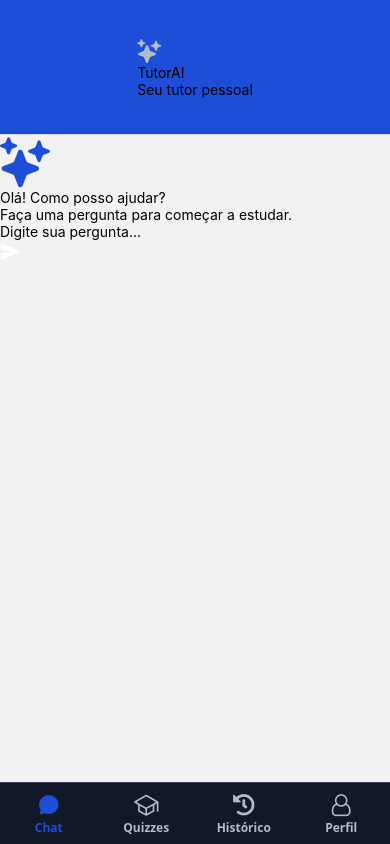
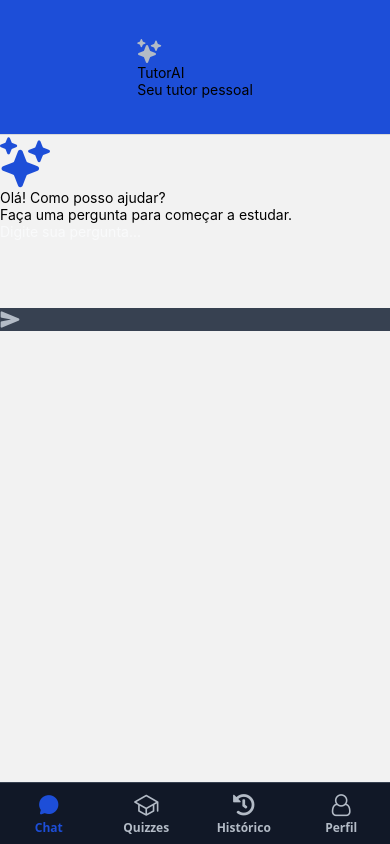
Before and after one commit to VitorValentimSilva/TutorAI, a React Native app: screen /Chat in a window 390 px wide. Built offline with nearby package versions, Linux system fonts and the light colour scheme.

Commit message:
Melhorias visuais na parte do input e do botão.

```diff
--- a/src/components/Button.tsx
+++ b/src/components/Button.tsx
@@ -1,14 +1,38 @@
 import { TouchableOpacity } from "react-native";
 import { Ionicons } from "@expo/vector-icons";
+import { useContext } from "react";
+import { ThemeContext } from "../contexts/ThemeContext";
+import { colors } from "../styles/colors";
 
-export default function Button({ onPress }: { onPress: () => void }) {
+interface ButtonProps {
+  onPress: () => void;
+  disabled?: boolean;
+}
+
+export default function Button({ onPress, disabled = false }: ButtonProps) {
+  const { isDark } = useContext(ThemeContext);
+
   return (
     <TouchableOpacity
       onPress={onPress}
-      className="bg-gray-400 w-12 h-12 rounded-full flex items-center justify-center"
+      disabled={disabled}
+      className={`w-12 h-12 rounded-full flex items-center justify-center`}
+      style={{
+        backgroundColor: disabled
+          ? isDark
+            ? colors.borderDark
+            : colors.borderLight
+          : isDark
+            ? colors.primaryDark
+            : colors.primaryLight,
+      }}
       activeOpacity={0.7}
     >
-      <Ionicons name="send" size={20} color="white" />
+      <Ionicons
+        name="send"
+        size={20}
+        color={isDark ? colors.textInverseDark : colors.textInverseLight}
+      />
     </TouchableOpacity>
   );
 }
--- a/src/components/Input.tsx
+++ b/src/components/Input.tsx
@@ -1,12 +1,22 @@
 import { useContext } from "react";
-import { Text, TextInput, TextInputProps, View } from "react-native";
+import {
+  Text,
+  TextInput as RNTextInput,
+  TextInputProps,
+  View,
+} from "react-native";
 import { ThemeContext } from "../contexts/ThemeContext";
+import { colors } from "../styles/colors";
 
 interface InputProps extends TextInputProps {
   label?: string;
   placeholder?: string;
   required?: boolean;
   error?: string;
+  multiline?: boolean;
+  numberOfLines?: number;
+  value?: string;
+  onChangeText?: (text: string) => void;
 }
 
 export default function Input({
@@ -14,14 +24,21 @@ export default function Input({
   placeholder,
   required,
   error,
+  multiline = false,
+  numberOfLines = 4,
+  value,
+  onChangeText,
   ...props
 }: InputProps) {
   const { isDark } = useContext(ThemeContext);
 
   return (
-    <View className={`w-full ${props.className ?? ""}`}>
+    <View className="w-3/4">
       {label && (
-        <Text className="text-gray-700 mb-2 text-base">
+        <Text
+          className={`mb-2 text-base
+          ${isDark ? "text-textDark" : "text-textLight"}`}
+        >
           {label}
           {required && (
             <Text
@@ -33,11 +50,17 @@ export default function Input({
         </Text>
       )}
 
-      <TextInput
-        className={`border rounded-lg px-4 py-3 text-base ${
-          error ? "border-red-500" : "border-gray-300"
-        }`}
+      <RNTextInput
+        className={`border rounded-lg px-4 py-2 text-base w-full text-justify
+        ${isDark ? "text-textDark" : "text-textLight"}
+        ${error ? (isDark ? "border-errorDark" : "border-errorLight") : isDark ? "border-borderDark" : "border-borderLight"}`}
         placeholder={placeholder}
+        placeholderTextColor={isDark ? colors.textDark : colors.textLight}
+        multiline={multiline}
+        numberOfLines={multiline ? numberOfLines : 1}
+        textAlignVertical={multiline ? "top" : "center"}
+        value={value}
+        onChangeText={onChangeText}
         {...props}
       />
 
--- a/src/screens/Chat.tsx
+++ b/src/screens/Chat.tsx
@@ -1,4 +1,4 @@
-import React, { useContext } from "react";
+import React, { useContext, useState } from "react";
 import {
   KeyboardAvoidingView,
   Platform,
@@ -16,6 +16,13 @@ import { colors } from "../styles/colors";
 
 export default function Chat() {
   const { isDark } = useContext(ThemeContext);
+  const [message, setMessage] = useState("");
+  const isButtonDisabled = message.trim().length === 0;
+
+  const handleSend = () => {
+    console.log("Mensagem enviada:", message);
+    setMessage("");
+  };
 
   return (
     <SafeAreaView
@@ -53,16 +60,21 @@ export default function Chat() {
             </View>
 
             <View
-              className={`w-full p-4 flex-row items-center gap-x-2 border-t
-              ${isDark ? "border-borderDark bg-backgroundDark/40" : "border-borderLight bg-backgroundLight/40"}`}
+              className={`w-full flex flex-row items-center gap-4 border-t p-4
+              ${isDark ? "border-borderDark bg-backgroundDark/80" : "border-borderLight bg-backgroundLight/80"}`}
             >
-              <Input
-                placeholder="Digite sua pergunta..."
-                required={true}
-                className="flex-1 mb-0"
-              />
+              <View className="flex-1">
+                <Input
+                  placeholder="Digite sua pergunta..."
+                  required={true}
+                  multiline
+                  numberOfLines={5}
+                  value={message}
+                  onChangeText={setMessage}
+                />
+              </View>
 
-              <Button onPress={() => console.log("Mensagem enviada!")} />
+              <Button onPress={handleSend} disabled={isButtonDisabled} />
             </View>
           </View>
         </TouchableWithoutFeedback>
```
